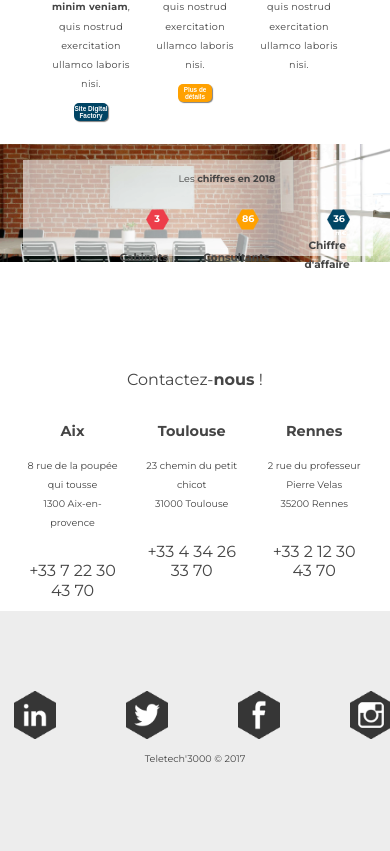
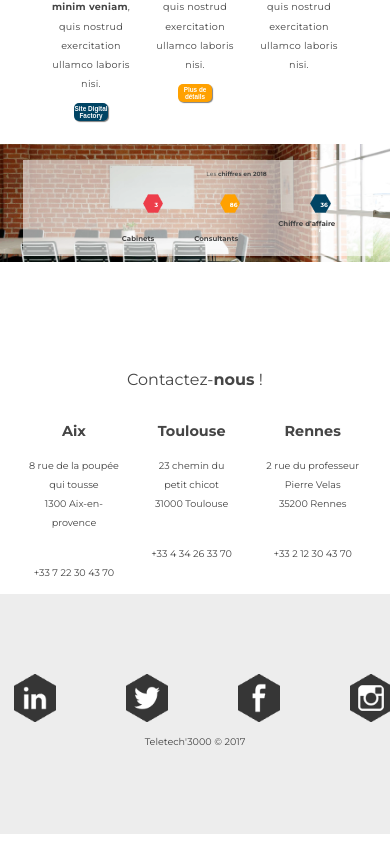
Before and after one commit to yoru-san/Teletech3000-Sujet2, an Angular app: page / in a window 390 px wide. Shown: the part 1215-2066 px from the top of the page. Built offline with nearby package versions, Linux system fonts and the light colour scheme.

Commit message:
correct media

```diff
--- a/src/app/header/header.component.scss
+++ b/src/app/header/header.component.scss
@@ -72,7 +72,7 @@ nav {
         font-size: 0.9em ;
         }
 }
-@media screen and (max-width: 630px){
+@media screen and (max-width: 660px){
     nav {
         height: 4em;
         position: fixed;
@@ -92,7 +92,7 @@ nav {
     }
 }
 
-@media screen and (max-width: 400px){
+@media screen and (max-width: 480px){
     nav {
         height: 3.5em;
         position: fixed;
@@ -104,7 +104,7 @@ nav {
 
     .logo-nav {
 
-        height: 1.5em;
+        height: 1.8em;
     }
     a.connexion {
         margin-left: 80%;
--- a/src/app/index/index.component.scss
+++ b/src/app/index/index.component.scss
@@ -252,6 +252,8 @@
         }
         #img-icon {
             height: 50px;
+        }        span{
+            font-size: 1em
         }
     }
     #chiffres-cles {
@@ -315,6 +317,9 @@
         }
         #img-icon {
             height: 40px;
+        }
+        span{
+            font-size: 0.8em
         }
     }
     #chiffres-cles {
@@ -385,6 +390,9 @@
         #img-icon {
             height: 30px;
         }
+        span{
+            font-size: 0.6em
+        }
     }
     #chiffres-cles {
         height: 14em;
@@ -405,21 +413,21 @@
         width: 65%;
         height: 8em;
         h1 {
-            font-size: 0.8em;
+            font-size: 0.7em;
         }
         span {
-            font-size: 0.8em;
-            right: 1.8em;
+            font-size: 0.7em;
+            right: 1.9em;
             bottom: 0.9em;
         }
         #euro {
-            font-size: 0.5em;
+            font-size: 0.4em;
             right: 1em;
-            bottom: 3.6em;
+            bottom: 4.5em;
         }
         .hexagon {
             img{
-                height: 2em
+                height: 1.8em
             }
         }
         p {
@@ -470,25 +478,25 @@
         width: 65%;
         height: 6em;
         h1 {
-            font-size: 0.6em;
+            font-size: 0.3em;
         }
         span {
-            font-size: 0.6em;
-            right: 1.8em;
-            bottom: 0.9em;
+            font-size: 0.3em;
+            right: 2.2em;
+            bottom: 1.5em;
         }
         #euro {
-            font-size: 0.25em;
-            right: 1em;
-            bottom: 4.2em;
+            font-size: 0.02em;
+            right: 0.5em;
+            bottom: 4.8em;
         }
         .hexagon {
             img{
-                height: 1.45em
+                height: 1.3em
             }
         }
         p {
-            font-size: 0.6em;
+            font-size: 0.4em;
         }
 
         .titre-chiffre, .titre-chiffre-3 {
```
